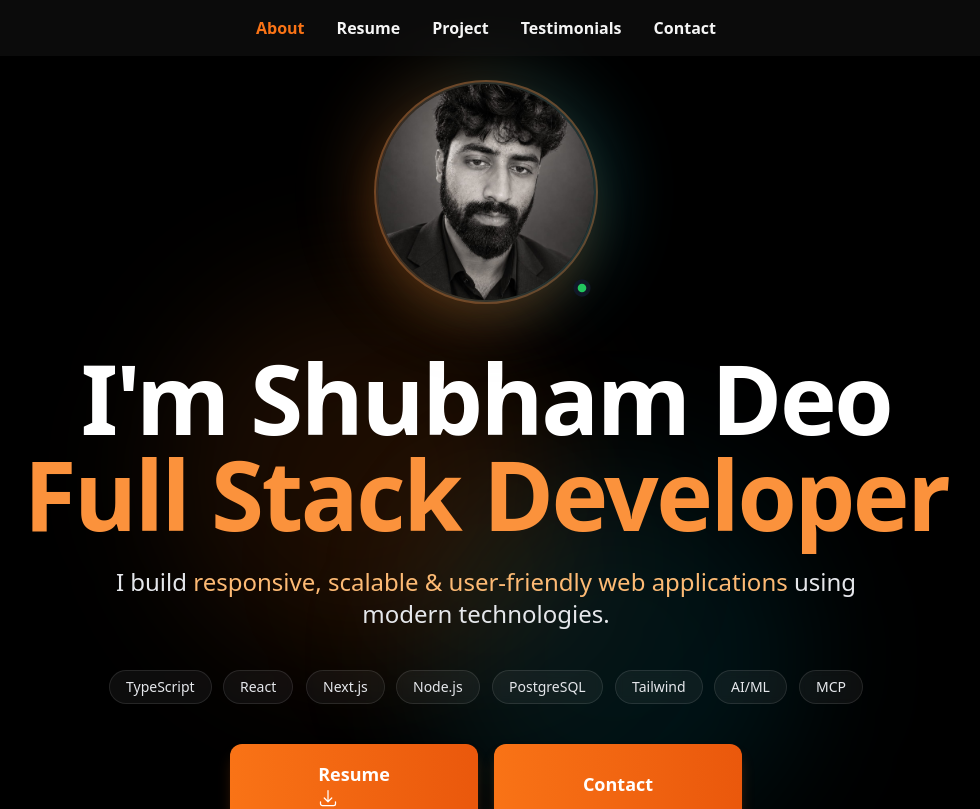
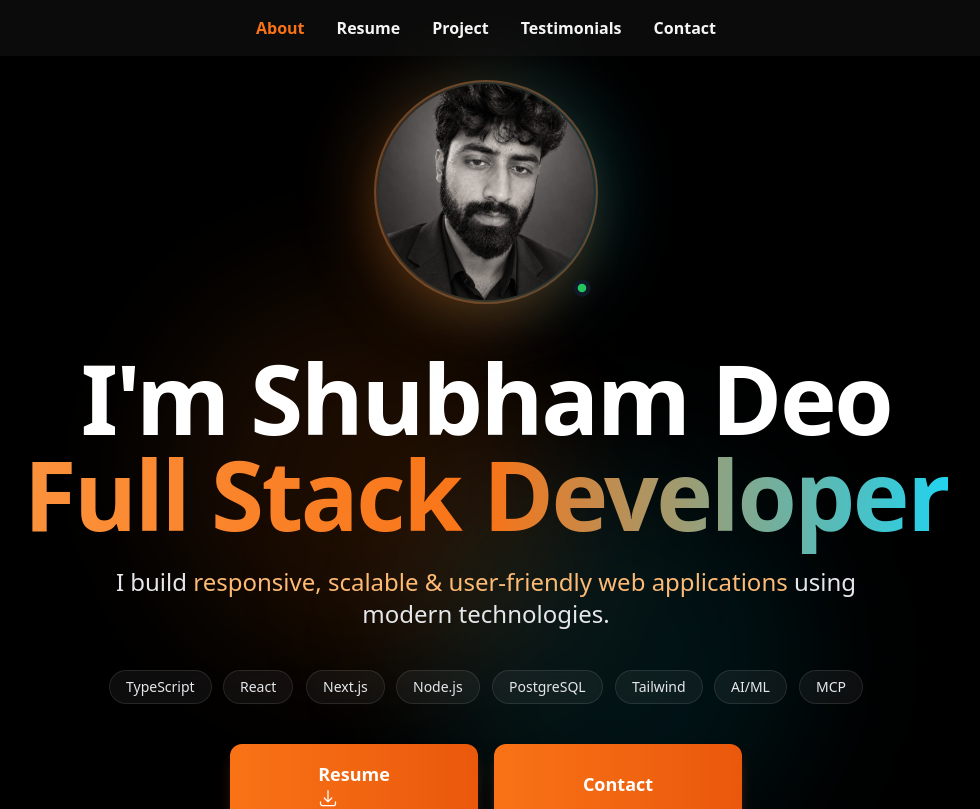
Before and after one commit to shubham-4556/portfolio, a Next.js app: page / in a window 1280 px wide. Shown: the top 809 px of the page, without its empty margins (154-1134 px from the left). Built offline with nearby package versions, Linux system fonts and the light colour scheme.

Commit message:
fix: apply gradient prop in GradientText instead of dropping it

```diff
--- a/src/components/ui/AnimatedText.tsx
+++ b/src/components/ui/AnimatedText.tsx
@@ -105,7 +105,11 @@ const AnimatedTextInner = memo(function AnimatedTextInner({
     </motion.span>
   );
 
-  return <Component className={className} {...props}>{Content}</Component>;
+  return (
+    <Component className={className} {...props}>
+      {Content}
+    </Component>
+  );
 });
 
 export const AnimatedText = AnimatedTextInner;
@@ -140,17 +144,12 @@ export function GradientText({
   children,
   className = '',
   gradient = 'from-orange-500 via-orange-400 to-cyan-400',
-  ...props
 }: {
   children: ReactNode;
   className?: string;
   gradient?: string;
 }) {
-  return (
-    <span className={`text-orange-400 ${className}`} {...props}>
-      {children}
-    </span>
-  );
+  return <span className={`bg-clip-text bg-gradient-to-r text-transparent ${gradient} ${className}`}>{children}</span>;
 }
 
 export function ShimmerText({
```
